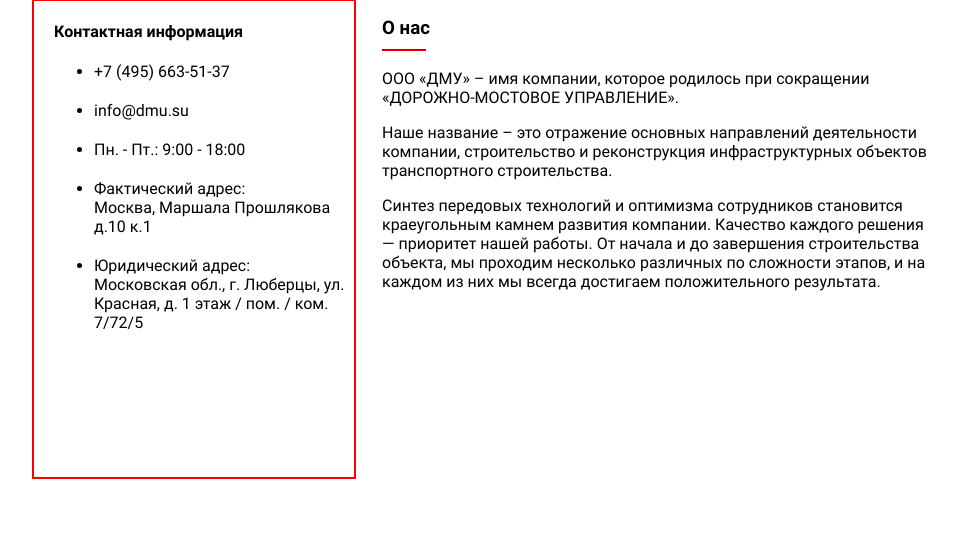
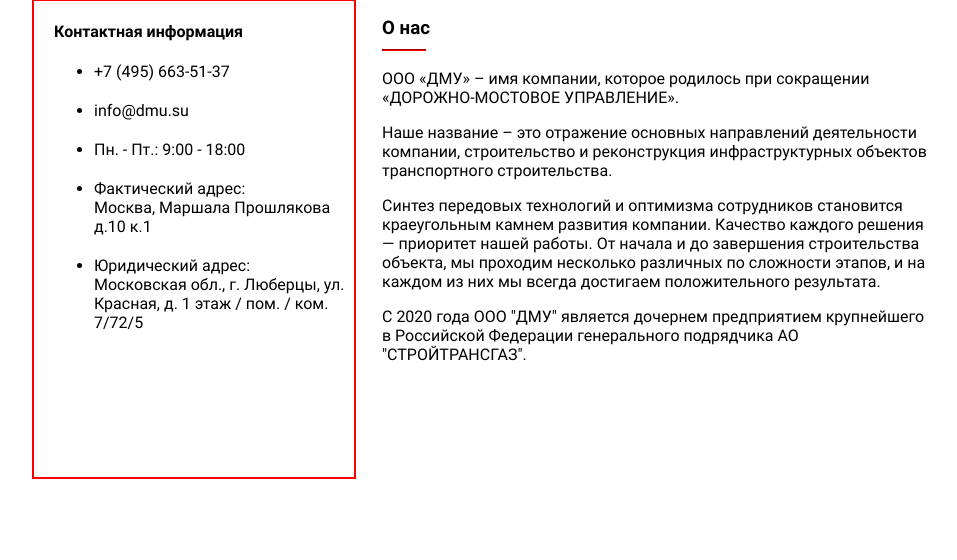
Before and after one commit to partymaker-py/DMU_Django, a Django app: page / in a window 1280 px wide. Shown: the part 696-1256 px from the top of the page, without its empty margins (32-989 px from the left). Run offline with Django 3.2, Linux system fonts and the light colour scheme; data comes from the database, SQL or seed files in the repository.

Commit message:
Kirill: fix text index.html

```diff
--- a/DMU/templates/index.html
+++ b/DMU/templates/index.html
@@ -116,6 +116,7 @@
                 <p class="text">OOO «ДМУ» – имя компании, которое родилось при сокращении «ДОРОЖНО-МОСТОВОЕ УПРАВЛЕНИЕ».</p>
                 <p>Наше название – это отражение основных направлений деятельности компании, строительство и реконструкция инфраструктурных объектов транспортного строительства.</p>
                 <p>Синтез передовых технологий и оптимизма сотрудников становится краеугольным камнем развития компании. Качество каждого решения — приоритет нашей работы. От начала и до завершения строительства объекта, мы проходим несколько различных по сложности этапов, и на каждом из них мы всегда достигаем положительного результата.</p>
+                <p>С 2020 года ООО "ДМУ" является дочернем предприятием крупнейшего в Российской Федерации генерального подрядчика АО "СТРОЙТРАНСГАЗ".</p>
             </div>
         </div>
         <div class="statistic">
```
